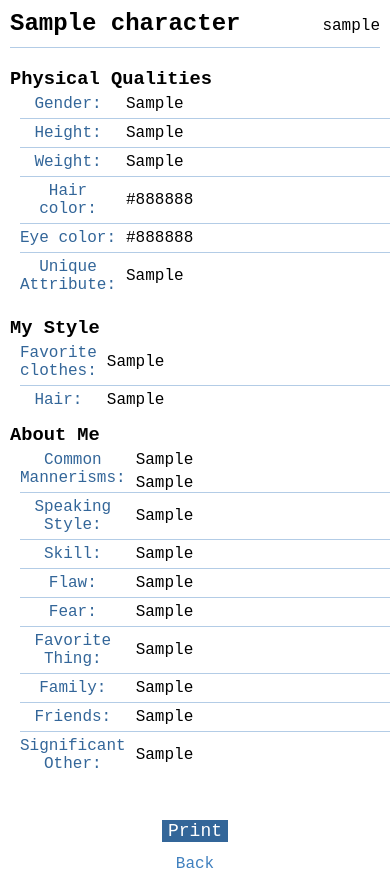
After one commit to davidhammaker/Storc, a Flask app: page /character/1/print in a window 390 px wide; the page is wider, and only the part inside the window is pictured. The commit adds this page. Run offline with Flask 2, Linux system fonts and the light colour scheme; tables that the repository leaves empty hold one stand-in row (values such as "Sample post"); parts of the project's set-up code (start-up, migrations or seed data) failed here and were passed over.

Commit message:
Add print option
Create new 'print_character' view function, which renders
'print_character.html' template, which displays the same information as
'character.html' in a printer-friendly format. The template also
displays a 'Print' button to open the print dialog (coded in 'print.js')
and a 'Back' anchor that returns to the character page. The view
function sends a boolean value (named 'print') to 'base.html' that turns
off the device-width meta data so that the printer-friendly view appears
the same on desktop and mobile. The 'character.html' template includes
an anchor to the 'print_character' view.

```diff
--- a/storc/characters/views.py
+++ b/storc/characters/views.py
@@ -131,6 +131,29 @@ def character(id):
         title=character.name,
         image_path=image_path,
         favorite=favorite)
+
+
+@characters.route('/character/<int:id>/print')
+def print_character(id):
+    """
+    Render a template that displays a generated Character from the
+    database in a printer-friendly format.
+
+    :param id: the Character id.
+    :return: 'print_character.html' template with a Character and a
+    title, or an abort with a 403.
+    """
+    character = Character.query.get_or_404(id)
+
+    # Prevent other users from viewing if private
+    if character.private and current_user != character.user:
+        return abort(403)
+
+    return render_template(
+        'print_character.html',
+        character=character,
+        title=character.name,
+        print=True)
 
 
 @characters.route('/all_characters')
--- /dev/null
+++ b/storc/static/print.js
@@ -0,0 +1,5 @@
+document.getElementById('print').addEventListener('click', function() {
+    document.getElementById('button_box').style.display = 'none';
+    window.print();
+    document.getElementById('button_box').style.display = 'inherit';
+});
--- a/storc/static/styles/content.css
+++ b/storc/static/styles/content.css
@@ -18,12 +18,20 @@
     display: block;
 }
 
+.widest{
+    width: 800px;
+}
+
+.wider{
+    width: 600px;
+}
+
 .wide{
     width: 575px;
 }
 
-.wider{
-    width: 600px;
+.medium{
+    width: 425px;
 }
 
 .narrow{
--- a/storc/templates/base.html
+++ b/storc/templates/base.html
@@ -2,7 +2,9 @@
 <html lang="en">
     <head>
         <meta charset="utf-8">
+        {% if not print %}
             <meta name="viewport" content="width=device-width, initial-scale=1">
+        {% endif %}
         <title>Storc | {% if title %}{{title}}{% else %}Character Generator{% endif %}</title>
         <link rel="icon" href="{{ url_for('static', filename='favicon.png') }}">
         <link rel="stylesheet" href="{{ url_for('static', filename='styles/main.css') }}">
@@ -16,6 +18,7 @@
         <script src="https://ajax.aspnetcdn.com/ajax/jQuery/jquery-3.3.1.min.js"></script>
     </head>
     <body>
+        {% if not print %}
             <nav>
                 <div class="nav-l">
                     <a href="{{ url_for('main.home') }}">
@@ -57,6 +60,7 @@
                     {% endfor %}
                 {% endif %}
             {% endwith %}
+        {% endif %}
         {% block content %}
         {% endblock content %}
     </body>
--- a/storc/templates/character.html
+++ b/storc/templates/character.html
@@ -112,6 +112,7 @@
                         <li class="multi"><button id="remove_favorite" type="button" name="button">Remove from Favorites</button></li>
                     {% endif %}
                 {% endif %}
+                <li class="multi"><a href="{{ url_for('characters.print_character', id=character.id) }}"><button type="button" name="button">Print</button></a></li>
             </ul>
         </div>
     {% endif %}
--- /dev/null
+++ b/storc/templates/print_character.html
@@ -0,0 +1,106 @@
+{% extends 'base.html' %}
+
+{% block content %}
+<div class="widest container">
+    <div class="box tall">
+        <span class="right next-to-pic">{{ character.user.username }}</span>
+        <h2 id="name">{{ character.name }}{% if character.private %} <span class="small-font">(Private)</span>{% endif %}</h2>
+        <div class="narrower left">
+            <h3>Physical Qualities</h3>
+            <table>
+                <tr>
+                    <td>Gender: </td>
+                    <td>{{ character.gender }}</td>
+                </tr>
+                <tr>
+                    <td>Height: </td>
+                    <td>{{ character.height }}</td>
+                </tr>
+                <tr>
+                    <td>Weight: </td>
+                    <td>{{ character.weight }}</td>
+                </tr>
+                <tr>
+                    <td>Hair color: </td>
+                    <td>{{ character.hair_color }}</td>
+                </tr>
+                <tr>
+                    <td>Eye color: </td>
+                    <td>{{ character.eye_color }}</td>
+                </tr>
+                <tr>
+                    <td>Unique Attribute: </td>
+                    <td>{{ character.unique_attribute }}</td>
+                </tr>
+            </table>
+            <br>
+            <h3>My Style</h3>
+            <table>
+                <tr>
+                    <td>Favorite clothes:</td>
+                    <td>{{ character.favorite_clothes }}</td>
+                </tr>
+                <tr>
+                    <td>Hair:</td>
+                    <td>{{ character.hair }}</td>
+                </tr>
+            </table>
+        </div>
+        <div class="medium left-auto-margin">
+            <h3>About Me</h3>
+            <table>
+                <tr>
+                    <td rowspan="2">Common Mannerisms:</td>
+                    <td>{{ character.mannerism_one }}</td>
+                </tr>
+                <tr class="second-cell">
+                    <td class="second-cell" id="mannerism_two">{{ character.mannerism_two }}</td>
+                </tr>
+                <tr>
+                    <td>Speaking Style:</td>
+                    <td>{{ character.speaking_style }}</td>
+                </tr>
+                <tr>
+                    <td>Skill:</td>
+                    <td>{{ character.skill }}</td>
+                </tr>
+                <tr>
+                    <td>Flaw:</td>
+                    <td>{{ character.flaw }}</td>
+                </tr>
+                <tr>
+                    <td>Fear:</td>
+                    <td>{{ character.fear }}</td>
+                </tr>
+                <tr>
+                    <td>Favorite Thing:</td>
+                    <td>{{ character.favorite }}</td>
+                </tr>
+                <tr>
+                    <td>Family:</td>
+                    <td>{{ character.family }}</td>
+                </tr>
+                <tr>
+                    <td>Friends:</td>
+                    <td>{{ character.friends }}</td>
+                </tr>
+                <tr>
+                    <td>Significant Other:</td>
+                    <td>{{ character.significant_other }}</td>
+                </tr>
+            </table>
+        </div>
+    </div>
+    <br>
+    <div class="box narrow center" id="button_box">
+        <ul class="center-text spaced">
+            <li><button id="print" type="button">Print</button></li>
+            <li><a href="{{ url_for('characters.character', id=character.id) }}">Back</a></li>
+        </ul>
+    </div>
+</div>
+<script src="{{ url_for('static', filename='print.js') }}"></script>
+<script type="text/javascript">
+    document.body.style.backgroundColor = '#ffffff';
+</script>
+{% endblock content %}
```
Lines whose indentation alone changed are shown as unchanged.
